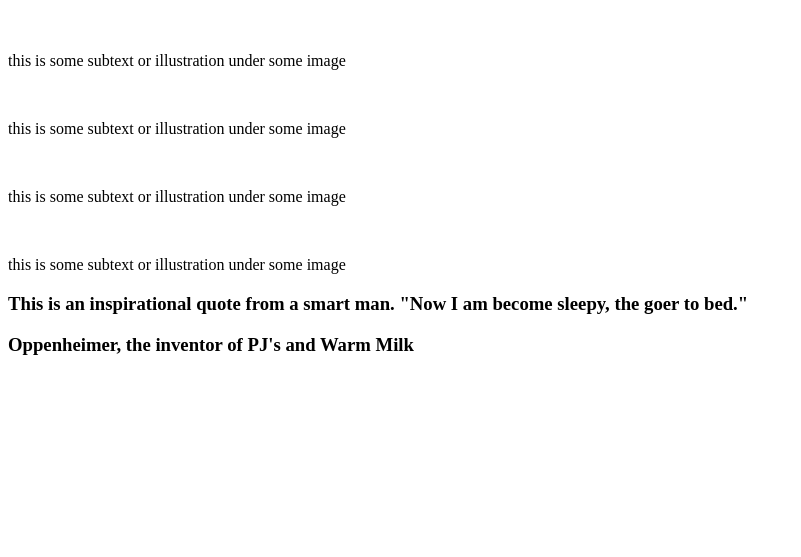
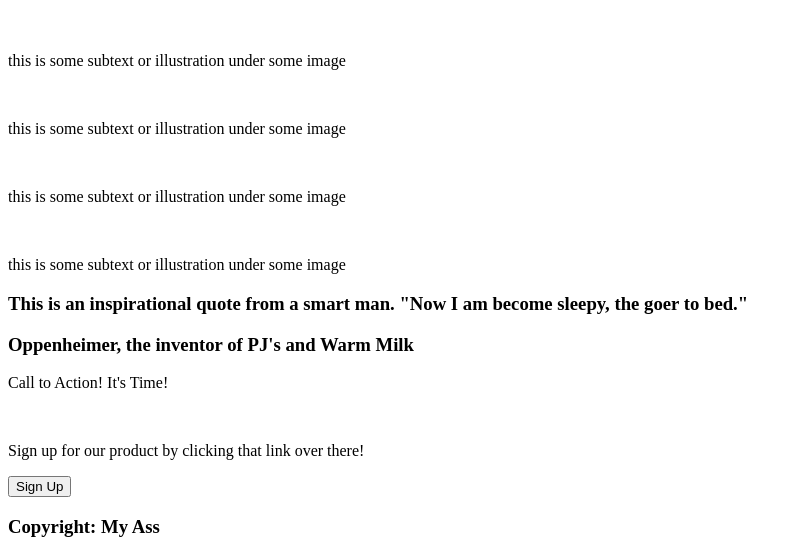
Before and after one commit to jpeace1998/Landing-Page, a plain HTML site: page index.html in a window 1280 px wide. Shown: the part 398-955 px from the top of the page, without its empty margins (0-801 px from the left). Before the commit the page ends 800 px from the top, so only its background shows below. Drawn offline with Linux system fonts and the light colour scheme.

Commit message:
Create container for call to action. Create footer

```diff
--- a/index.html
+++ b/index.html
@@ -56,9 +56,21 @@
             <h3>Oppenheimer, the inventor of PJ's and Warm Milk</h3>
         </div>
     </div>
-
-
-
-
+    <div class="call-to-action">
+        <div class="call-to-action-text">
+            <div class="cta-bold">
+                <p>Call to Action! It's Time!</p>
+            </div> <br>
+            <div class="cta-reg">
+                <p>Sign up for our product by clicking that link over there!</p>
+            </div>
+        </div>
+        <div class="signup-button">
+            <button>Sign Up</button>
+        </div>
+    </div>
+    <div class="footer">
+        <h3>Copyright: My Ass</h3>
+    </div>
 </body>
 </html>
```
